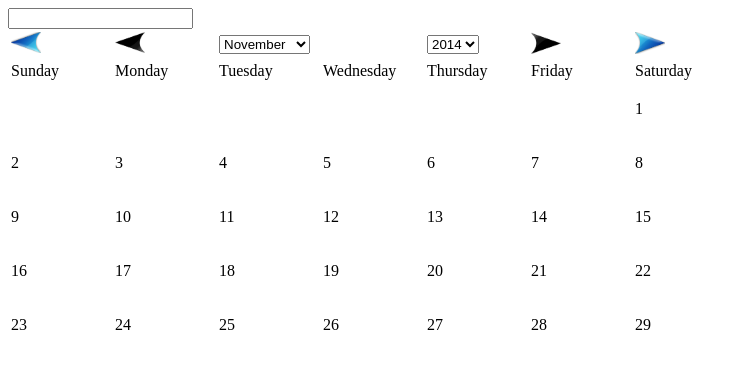
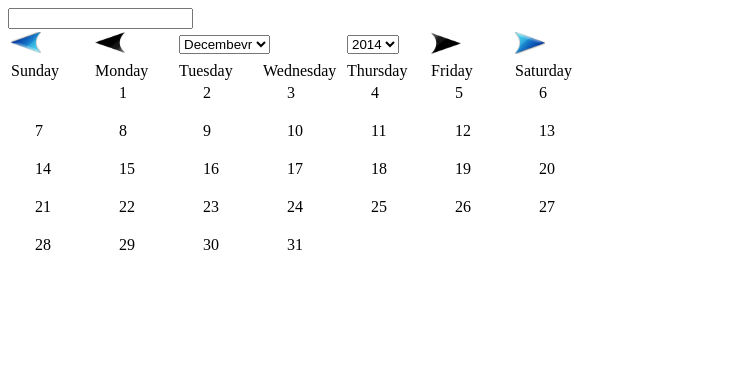
Before and after one commit to xaxathiena/xaxathiena.github.io, a plain HTML site: page JsExersices/exercise-1/main.html in a window 1280 px wide. Both pictures are taken after a click on the picture 26 px from the left and 42 px from the top of the page. Shown: the whole page, without its empty margins (0-746 px from the left). Drawn offline with Linux system fonts and the light colour scheme.

Commit message:
date 03/12/2015

```diff
--- a/JsExersices/exercise-1/script.js
+++ b/JsExersices/exercise-1/script.js
@@ -1,85 +1,87 @@
-var monthName = ["January","February","March","April","May","June","July","August","September","October","November","Decembevr"];
-var dayName = ["Sunday","Monday","Tuesday","Wednesday","Thursday","Friday","Saturday"];
-	var yearsRun = 2015;
-	var monthRun = 11;
-	var canChange=false;
-	var dateFormat;
-function daythClick( argument) {
-	if(monthRun < 10 ){
-	document.getElementById("inputText").value = yearsRun + "-0"+monthRun+"-"+argument;
-	}else document.getElementById("inputText").value = yearsRun + "-"+monthRun+"-"+argument;
+var month_name_arr = ["January","February","March","April","May","June","July","August","September","October","November","Decembevr"];
+var day_name_arr = ["Sunday","Monday","Tuesday","Wednesday","Thursday","Friday","Saturday"];
+var date_current = new Date();
+var year_to_show = date_current.getFullYear();
+var month_to_show = date_current.getMonth() + 1;
+var haschange_input = false;
+var date_to_show_str;
+var hasshow_schedule = true;
+function daythClick( argument ) {
+	if(month_to_show < 10 ){
+	document.getElementById("inputText").value = year_to_show + "-0" + month_to_show + "-" + argument;
+	} else document.getElementById("inputText").value = year_to_show + "-" + month_to_show + "-" + argument;
 }
-function changeTime(type) {
-	switch(type){
-		case "leftBig": yearsRun--; break;
+function changeTime( type_of_change_date ) {
+	switch( type_of_change_date ) {
+		case "leftBig":
+			year_to_show--; break;
 		case "leftSmall":
-			monthRun--;
-			if (monthRun==0) {
-				monthRun=12;
-				yearsRun--;
+			month_to_show--;
+			if (month_to_show == 0) {
+				month_to_show = 12;
+				year_to_show--;
 			};
 		break;
-		case "rightBig": yearsRun++;break;
+		case "rightBig":
+			year_to_show++;break;
 		case "rightSmall":
-			monthRun++;
-			if (monthRun==13) {
-				monthRun=1;
-				yearsRun++;
+			month_to_show++;
+			if (month_to_show == 13) {
+				month_to_show = 1;
+				year_to_show++;
 			};
 		break;
 		default:break;
 	}
-	document.getElementById("months").value =monthRun;
-	document.getElementById("years").value=yearsRun;
+	document.getElementById("months").value = month_to_show;
+	document.getElementById("years").value = year_to_show;
 	update();
 }
 function changeTimeMonth() {
-	monthRun = parseInt(document.getElementById("months").value);
+	month_to_show = parseInt(document.getElementById("months").value);
 	update();
 }
 function changeTimeYear() {
-	yearsRun = parseInt(document.getElementById("years").value);
+	year_to_show = parseInt(document.getElementById("years").value);
 	update();
 }
 function changeInputText() {
-	var input = document.getElementById("inputText").value;;
-	var patt1 =new RegExp("[1-9][0-9][0-9][0-9]-([1][0-2]|[0][1-9])-[0-9]");
-	if (patt1.test(input)) {
+	var input = document.getElementById("inputText").value;
+	var date_format =new RegExp("[1-9][0-9][0-9][0-9]-([1][0-2]|[0][1-9])-[0-9]");
+	if (date_format.test(input)) {
 
-		var checkNumb = parseInt(input.substring(6,7));
-		if (checkNumb > 0 && checkNumb < 10) {
-			dateFormat = input.substring(0,7)+"-1";
-		}else dateFormat = input.substring(0,6)+"-1";
-		alert(input.substring(6,7));
-		canChange = true;
+		var month_numb_input = parseInt(input.substring(6,7));//get month from input
+		if (month_numb_input > 0 && month_numb_input < 10) {//make date_to_show_str to correct fomat YYYY - MM - DD
+			date_to_show_str = input.substring(0,7) + "-1";
+		} else date_to_show_str = input.substring(0,6) + "-1";
+		haschange_input = true;
 		update();
-	}else{
+	} else {
 		alert("Nhập sai, nhập lại với format:YYYY-MM-D");
 	};
 }
 function update () {
-	var dayCurB = false;
-	if(!canChange){
-		dateFormat = yearsRun + "-"+monthRun+"-1";
+	var isdate_current = false;
+	if(!haschange_input){
+		date_to_show_str = year_to_show + "-"+month_to_show + "-1";
 	}
-	canChange = false;
-	var day = new Date(dateFormat);
-	var dateCur = new Date();
-	if ((dateCur.getMonth() == day.getMonth())
-		&&(dateCur.getFullYear() == day.getFullYear())) {
-		dayCurB=true;
+	haschange_input = false;
+	var date_to_show = new Date(date_to_show_str);
+	if ((date_current.getMonth() == date_to_show.getMonth())
+		&& (date_current.getFullYear() == date_to_show.getFullYear())) {
+		isdate_current = true;
 	}
-	//alert(dateFormat+dateCur.getDate());
-	var table = document.getElementById('tableCalendar');
-	var row = table.insertRow(2);
-	var numb = 1;
-	var days = day.getDay();
-	var dayNumber =0;
-	var rows = table.rows.length;
-	for (var i = 3; i < rows; i++) {
-			table.deleteRow(3);
+	//alert(date_to_show_str+date_current.getDate());
+	var table_calendar = document.getElementById('tableCalendar');
+	var tb_row_insert = table_calendar.insertRow(2);
+	var numb_of_cell_on_table = 1;
+	var weekday_of_1th = date_to_show.getDay();
+	var day_numb_of_month_show =0;
+	var row_length = table_calendar.rows.length;
+	for (var i = 3; i < row_length; i++) {
+			table_calendar.deleteRow(3);
 	}
-	switch(day.getMonth()+1) {
+	switch(date_to_show.getMonth() + 1) {
 		case 1:
 		case 3:
 		case 5:
@@ -87,37 +89,38 @@ function update () {
 		case 8:
 		case 10:
 		case 12:
-			dayNumber = 31; break;
+			day_numb_of_month_show = 31; break;
 		case 4:
 		case 6:
 		case 9:
 		case 11:
-			dayNumber = 30;break;
+			day_numb_of_month_show = 30; break;
 		case 2:
-			if ((day.getFullYear() % 400 == 0)||((day.getFullYear() % 4 == 0)&&(day.getFullYear() % 100 != 0))) dayNumber = 29;
-			else dayNumber = 28;
+			if ((date_to_show.getFullYear() % 400 == 0)||((date_to_show.getFullYear() % 4 == 0) && (date_to_show.getFullYear() % 100 != 0))) day_numb_of_month_show = 29;
+			else day_numb_of_month_show = 28;
 			break;
-		default: dayNumber =30;
+		default: day_numb_of_month_show = 30;
 	}
 
 	for (var i = 0; i < 35; i++) {
-		if (days>0) {
-			var cell1 = row.insertCell(numb-1);
-				cell1.innerHTML = "";
-				numb++;
-				days--;
+		if (weekday_of_1th > 0) {
+			var cell_insert = tb_row_insert.insertCell(numb_of_cell_on_table-1);
+				cell_insert.innerHTML = "";
+				numb_of_cell_on_table++;
+				weekday_of_1th--;
 				continue;
 		}
-		if (numb <= (day.getDay()+dayNumber)) {
-			if((numb-1)%7==0) row = table.insertRow(parseInt(numb/7)+2);
-			var cell1 = row.insertCell(days-1);
-			var dateNumber =numb-day.getDay();
-			if(dayCurB&&(dateNumber==dateCur.getDate())){
-				cell1.innerHTML = "<p onclick='daythClick("+dateNumber+")' style='color:red;'>"+dateNumber+"</p>";
-				numb++;
+		if (numb_of_cell_on_table <= (date_to_show.getDay()+day_numb_of_month_show)) {
+			if((numb_of_cell_on_table-1) % 7 == 0) tb_row_insert = table_calendar.insertRow(parseInt(numb_of_cell_on_table/7) + 2);
+
+			var cell_insert = tb_row_insert.insertCell(weekday_of_1th - 1);
+			var day_number = numb_of_cell_on_table - date_to_show.getDay();
+			if(isdate_current && (day_number == date_current.getDate())){
+				cell_insert.innerHTML = "<p onmouseout =\"" + "changeStyleMouseOut(this)\"" + "onmouseover=\"" + "changeStyleMouseOver(this)\"" + "onclick='daythClick("+day_number+"); hideSchedualOrNot();' style='color:red;'>"+day_number+"</p>";
+				numb_of_cell_on_table++;
 			}else {
-				cell1.innerHTML = "<p onclick='daythClick("+dateNumber+")'>"+dateNumber+"</p>";
-				numb++;
+				cell_insert.innerHTML = "<p onmouseout =\"" + "changeStyleMouseOut(this)\"" + "onmouseover=\"" + "changeStyleMouseOver(this)\"" +"onclick='daythClick("+day_number+"); hideSchedualOrNot();'>"+day_number+"</p>";
+				numb_of_cell_on_table++;
 			}
 		}else {
 			break;
@@ -126,17 +129,17 @@ function update () {
 }
 
 function buildMonth() {
-	document.write("<td colspan = '2' ><select id = 'months' onchange='changeTimeMonth()'>");
-	for (var i = 0 ; i < monthName.length ; i++) {
+	document.write("<td colspan = '2' ><select id = 'months' onchange = 'changeTimeMonth()'>");
+	for (var i = 0 ; i < month_name_arr.length ; i++) {
 		var tamp = i+1;
-		document.write("<option value='" + tamp + "'>" + monthName[i] + "</option>");
+		document.write("<option value ='" + tamp + "'>" + month_name_arr[i] + "</option>");
 	};
 	document.write("</select>");
 	document.write("</td>");
 }
 
 function buildYear() {
-	document.write("<td><select id = 'years' onchange='changeTimeYear()'>");
+	document.write("<td><select id = 'years' onchange = 'changeTimeYear()'>");
 	for (var i = 1900; i < 2100; i++) {
 		document.write("<option value= '"+ i +"'>"+ i +"</option>");
 	}
@@ -145,8 +148,24 @@ function buildYear() {
 }
 function buildDay() {
 	document.write("<tr>");
-	for(var i = 0 ; i < dayName.length ; i++) {
-		document.write("<td>" + dayName[i] + "</td>");
+	for(var i = 0 ; i < day_name_arr.length ; i++) {
+		document.write("<td>" + day_name_arr[i] + "</td>");
 	};
 	document.write("</tr>");
 }
+function hideSchedualOrNot ()
+{
+	if (hasshow_schedule == true) {
+		document.getElementById('tableCalendar').style.display = "block";
+	}
+	else {
+		document.getElementById('tableCalendar').style.display = "none";
+	}
+	hasshow_schedule =! hasshow_schedule;
+}
+function changeStyleMouseOver (testsend) {
+	testsend.parentNode.style.backgroundColor = "blue";
+}
+function changeStyleMouseOut (testsend) {
+	testsend.parentNode.style.backgroundColor = "white";
+}
--- a/JsExersices/exercise-1/style.css
+++ b/JsExersices/exercise-1/style.css
@@ -1,11 +1,15 @@
-tr{
+tr {
 	margin: auto;
 
 }
-tr img{
+tr img {
 	width: 30px;
 	height: 20%;
 }
-tr td{
-	width: 100px;
+tr td {
+	width: 80px;
 }
+td p {
+	margin-left: 30%;
+	margin-top: 0px;
+}
```
Also changed, not shown: JsExersices/exercise-1/index.html (+17 -19 lines), JsExersices/exercise-1/img/timeschedule-512.png (added).
